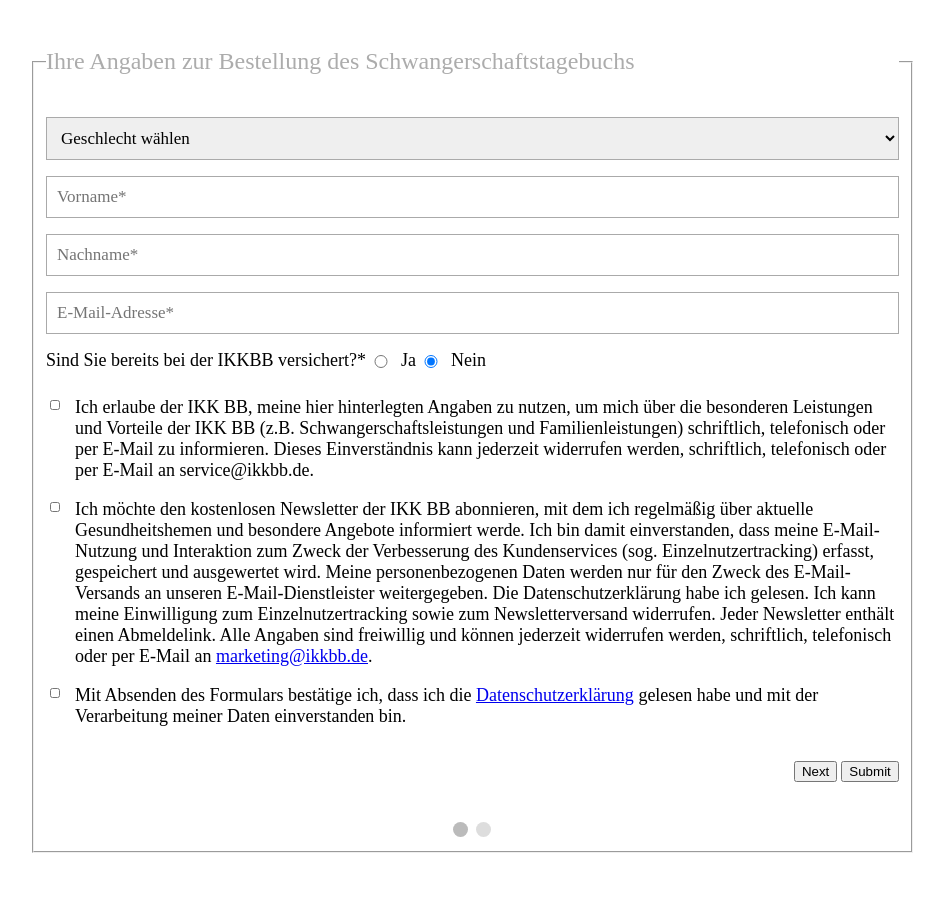
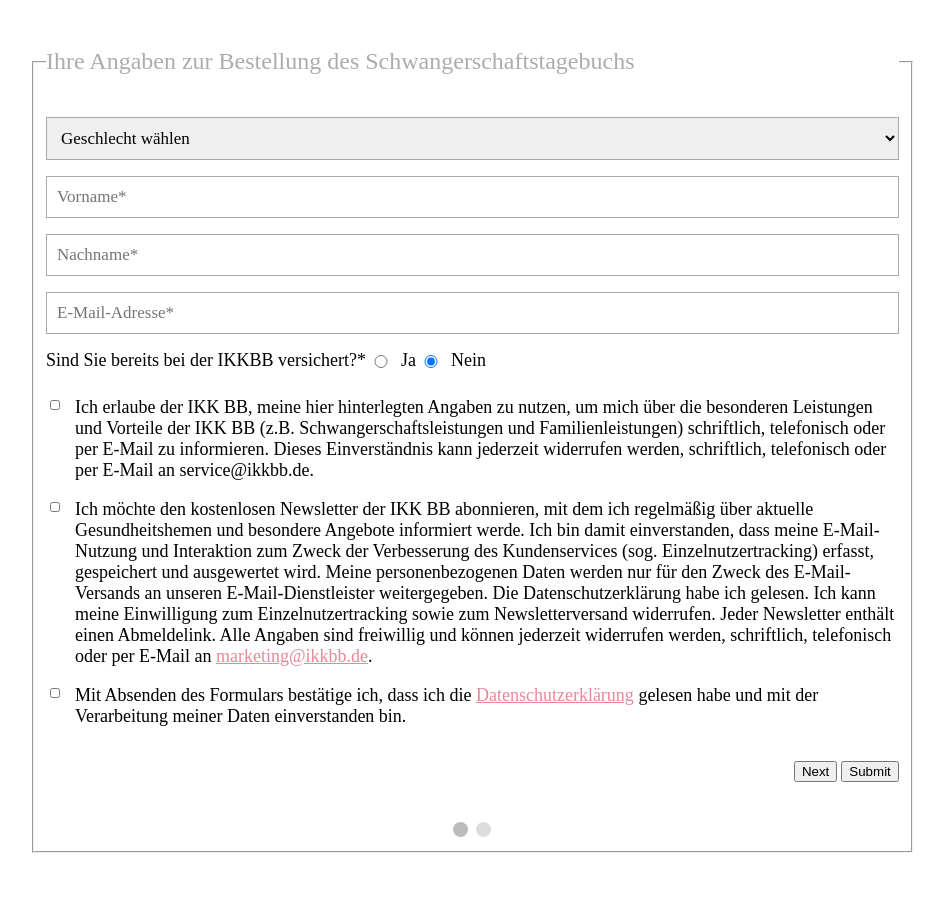
Before and after one commit to StivenBaci/wutdufuq-xyz, a Flask app: page /multistep in a window 1280 px wide. Shown: the whole page, without its empty margins (18-962 px from the left). Run offline with Flask 2, Linux system fonts and the light colour scheme.

Commit message:
Update multistepform.html
Update a tag color

```diff
--- a/templates/multistepform.html
+++ b/templates/multistepform.html
@@ -87,6 +87,9 @@
     margin-top: 0em;
   }
 
+  #regform a {
+    color: #e58998!important;
+  }
 
   fieldset legend {
       border-bottom: none;
```
